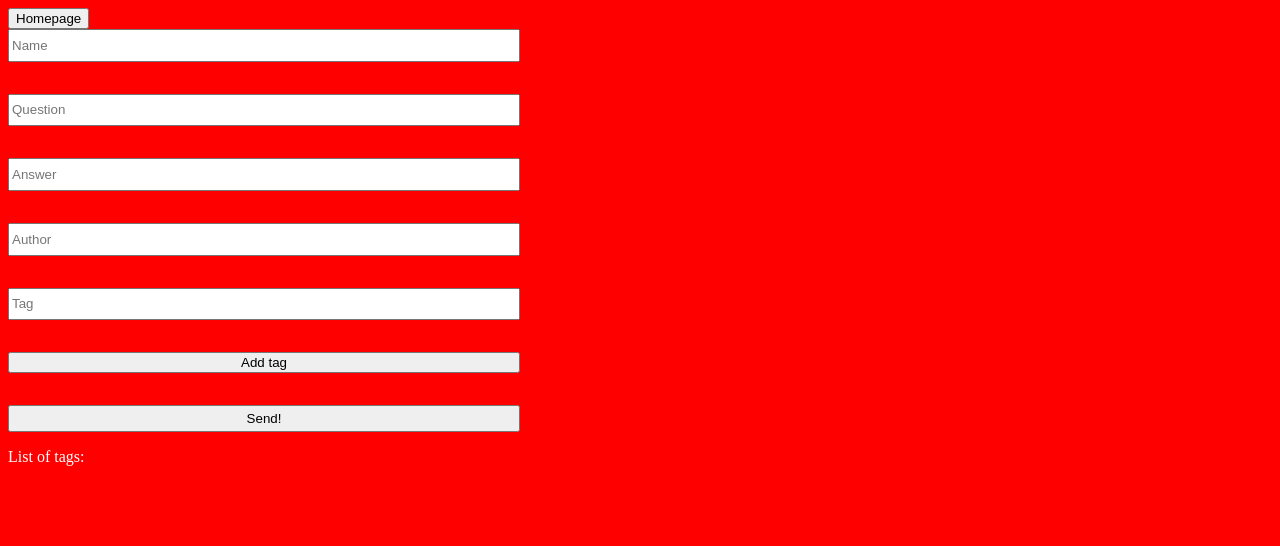
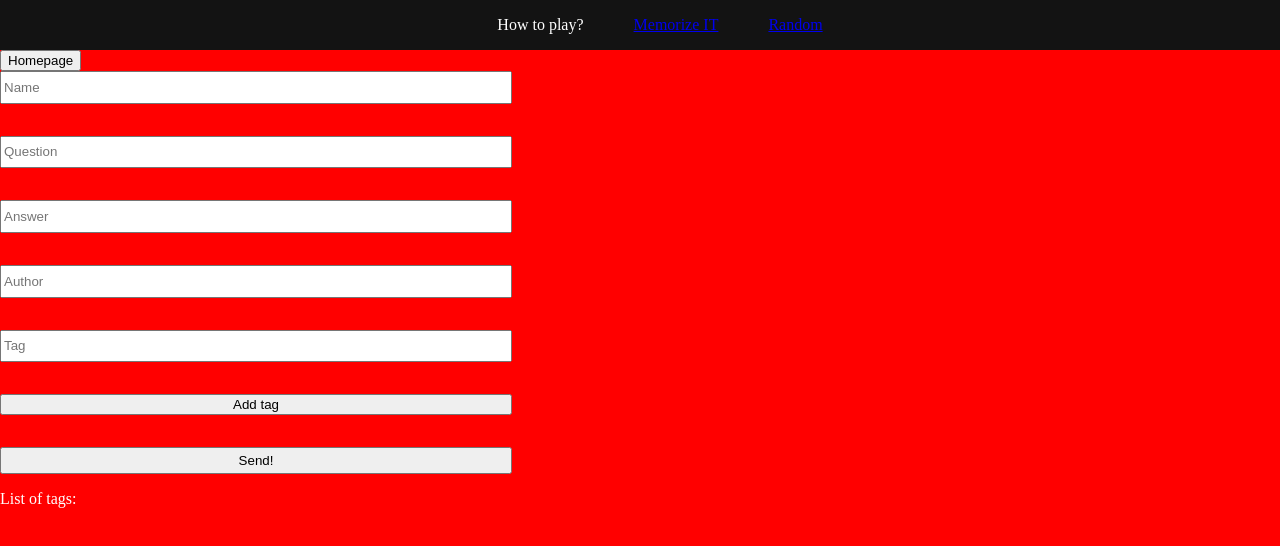
Before and after one commit to aftermath321/memorize-it, a Next.js app in the folder client/: page /addCards in a window 1280 px wide. Shown: the top 546 px of the page. Built offline with nearby package versions, Linux system fonts and the light colour scheme.

Commit message:
Small improvments on the code, still no looks

```diff
--- /dev/null
+++ b/client/src/components/Header.jsx
@@ -0,0 +1,25 @@
+import React from 'react'
+import Link from 'next/link'
+
+const Header = () => {
+  return (
+    <div>
+      <nav className='nav-bar'>
+        <ul>
+            <li>How to play?</li>
+          <Link href="/">
+            <li>Memorize IT</li>
+          </Link>
+          <Link href='/random'>
+            <li>Random</li>
+          </Link>
+          {/* <Link href='/addCards'>
+            <li>Add cards</li>
+          </Link> */}
+        </ul>
+      </nav>
+    </div>
+  );
+}
+
+export default Header
--- a/client/src/pages/_document.jsx
+++ b/client/src/pages/_document.jsx
@@ -1,4 +1,5 @@
 import { Html, Head, Main, NextScript } from "next/document";
+
 
 export default function Document() {
   return (
--- a/client/src/pages/addCards.jsx
+++ b/client/src/pages/addCards.jsx
@@ -1,28 +1,30 @@
 import Link from "next/link";
-import React, { useState } from "react";
+import React, { useState, useRef } from "react";
 import handlePost from "./api/postCards";
+import Header from "../components/Header";
 
 const addCards = () => {
-  const [name, setName] = useState("");
-  const [question, setQuestion] = useState("");
-  const [answer, setAnswer] = useState("");
-  const [author, setAuthor] = useState("");
   const [tags, setTags] = useState([]);
-  const [tag, setTag] = useState("");
+
+  const nameRef = useRef("");
+  const questionRef = useRef("");
+  const answerRef = useRef("");
+  const authorRef = useRef("");
+  const tagRef = useRef("");
 
   function addTag(e) {
     e.preventDefault();
+
     setTags((prevState) => {
-      return [...prevState, tag];
+      return [...prevState, tagRef.current.value];
     });
-    setTag("");
   }
 
   let tempCard = {
-    name: name,
-    question: question,
-    answer: answer,
-    author: author,
+    name: nameRef.current.value,
+    question: questionRef.current.value,
+    answer: answerRef.current.value,
+    author: authorRef.current.value,
     tags: tags,
   };
 
@@ -30,53 +32,34 @@ const addCards = () => {
     e.preventDefault();
     if (tags.length > 0) {
       handlePost(tempCard);
-      setName("");
-      setQuestion("");
-      setAnswer("");
-      setAuthor("");
-      setTag("");
-      setTags([]);
+      alert("Card added!")
+      clear();
     } else {
       alert("Please enter some tags!");
     }
   }
 
+  function clear() {
+      nameRef.current.value = '';
+      questionRef.current.value = '';
+      answerRef.current.value = '';
+      authorRef.current.value = '';
+      tagRef.current.value = '';
+  }
+
   return (
     <div>
+      <Header />
+
       <Link href="/">
         <button>Homepage</button>
       </Link>
       <form className="addCards" onSubmit={handleSubmit}>
-        <input
-          placeholder="Name"
-          type="text"
-          value={name}
-          onChange={(e) => setName(e.target.value)}
-        />
-        <input
-          placeholder="Question"
-          type="text"
-          value={question}
-          onChange={(e) => setQuestion(e.target.value)}
-        />
-        <input
-          placeholder="Answer"
-          type="text"
-          value={answer}
-          onChange={(e) => setAnswer(e.target.value)}
-        />
-        <input
-          placeholder="Author"
-          type="text"
-          value={author}
-          onChange={(e) => setAuthor(e.target.value)}
-        />
-        <input
-          placeholder="Tag"
-          type="text"
-          value={tag}
-          onChange={(e) => setTag(e.target.value)}
-        />
+        <input placeholder="Name" type="text" ref={nameRef} />
+        <input placeholder="Question" type="text" ref={questionRef} />
+        <input placeholder="Answer" type="text" ref={answerRef} />
+        <input placeholder="Author" type="text" ref={authorRef} />
+        <input placeholder="Tag" type="text" ref={tagRef} />
 
         <button onClick={addTag}>Add tag</button>
 
@@ -85,7 +68,7 @@ const addCards = () => {
 
       <p>List of tags:</p>
       <ul>
-        {tags?.map((tag, index) => {
+        {tags.map((tag, index) => {
           return <li key={index}>{tag}</li>;
         })}
       </ul>
--- a/client/src/pages/random.jsx
+++ b/client/src/pages/random.jsx
@@ -3,6 +3,7 @@ import getHandle from "./api/getCards";
 import Link from "next/link";
 import Card from "../components/Card";
 import CardShow from "./../components/CardShow";
+import Header from '../components/Header'
 
 const random = () => {
   const [cardList, setCardList] = useState([]);
@@ -79,6 +80,8 @@ const random = () => {
 
   return (
     <div>
+      <Header />
+
       <Link href="/">
         <button>Homepage</button>
       </Link>
--- a/client/src/styles/globals.css
+++ b/client/src/styles/globals.css
@@ -6,6 +6,7 @@ body{
 background-color: red;
 color: #fff;
 font-size: 16px;
+margin: 0;
 }
 
 .cardWrapper{
@@ -54,6 +55,28 @@ font-size: 16px;
     height: 2em;
 }
 
+.nav-bar {
+    width: 100vw;
+    height: 50px;
+    z-index: 10;
+    position: sticky;
+
+    background-color: #131313;
+    margin: 0;
+
+    display: flex;
+    flex-direction: row;
+    top: 0;
+    justify-content: center;
+}
+
+.nav-bar ul {
+    gap: 50px;
+    display: flex;
+    flex-direction: row;
+    list-style: none;
+}
+
 @keyframes topCard {
     0% {transform: translateX(25)}
     25% {transform: translateX(25)}
```
Also changed, not shown: client/src/pages/index.jsx (+3 -11 lines).
